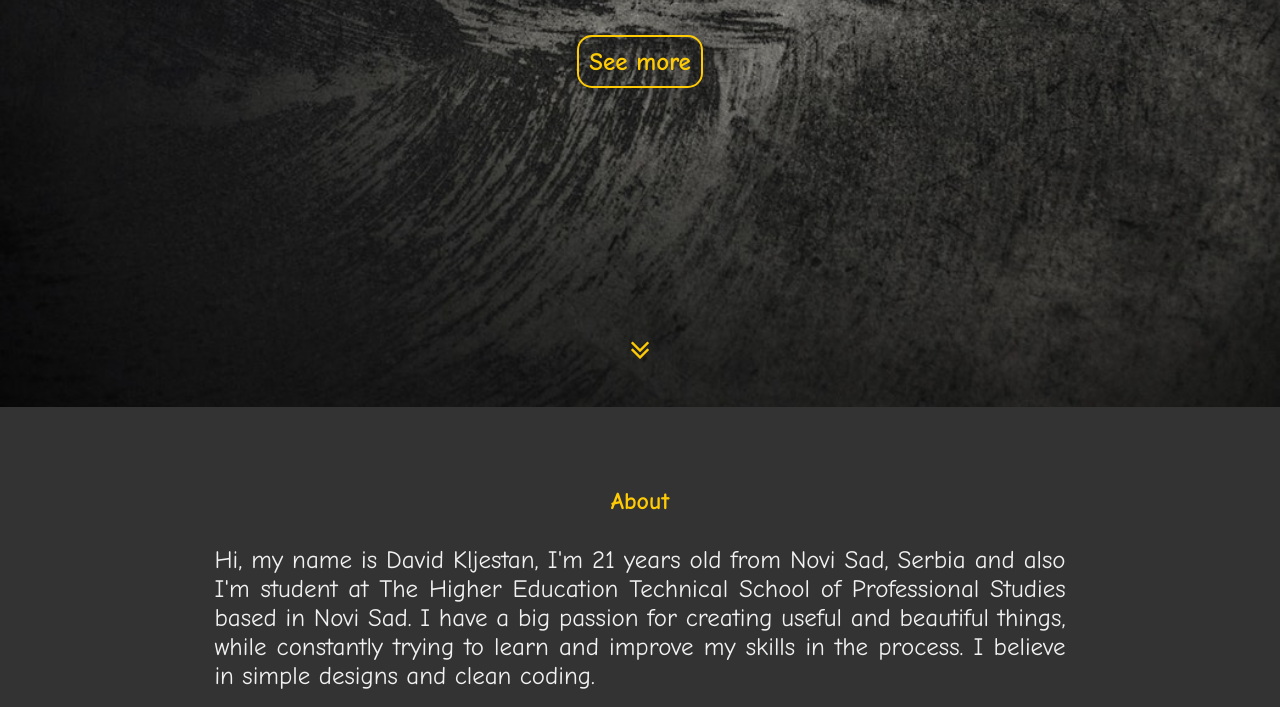
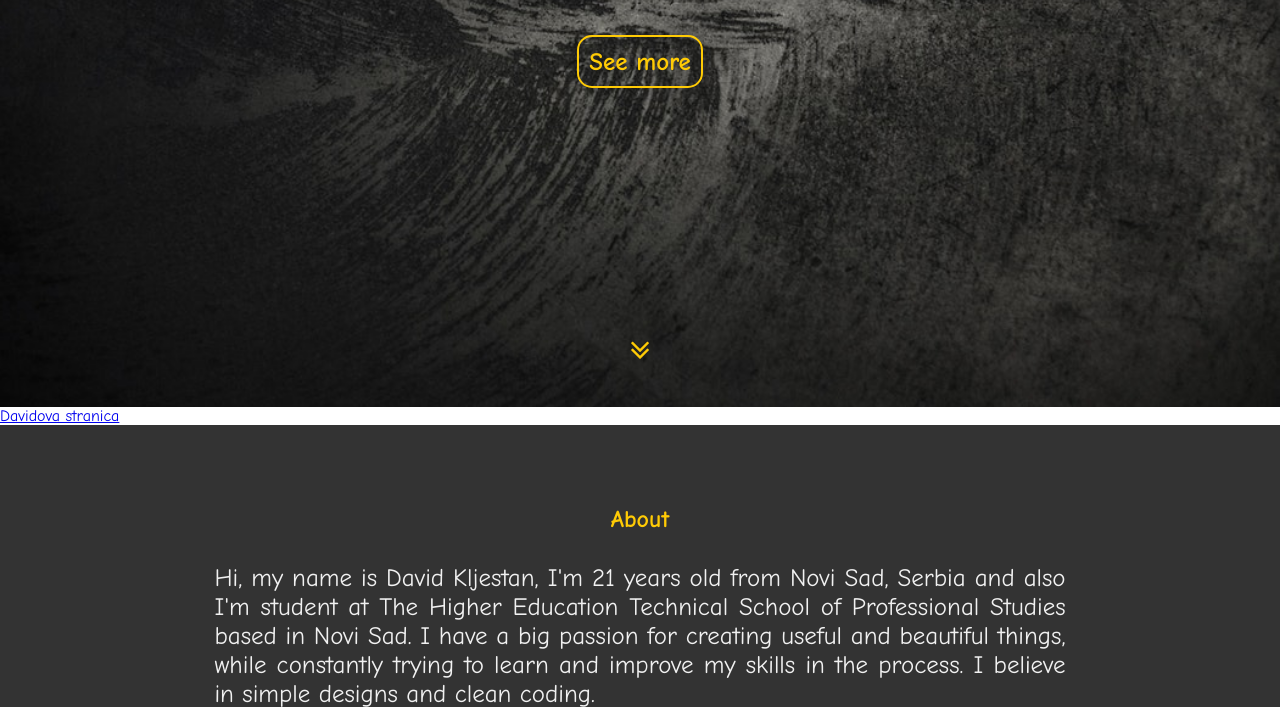
Before and after one commit to dkljestan/projectt, a plain HTML site: page index.html in a window 1280 px wide. Shown: the part 393-1100 px from the top of the page. Drawn offline with nearby package versions, Linux system fonts and the light colour scheme; a web font is replaced by a local one.

Commit message:
New changde add page david.html

```diff
--- a/index.html
+++ b/index.html
@@ -24,7 +24,7 @@
 				</nav>
 			</div>
 	</header>
-
+<a href="david.html" target="_blank">Davidova stranica</a>
 	<section class="one">
 		<div class="wrapper">
 			<div class="context">
```
